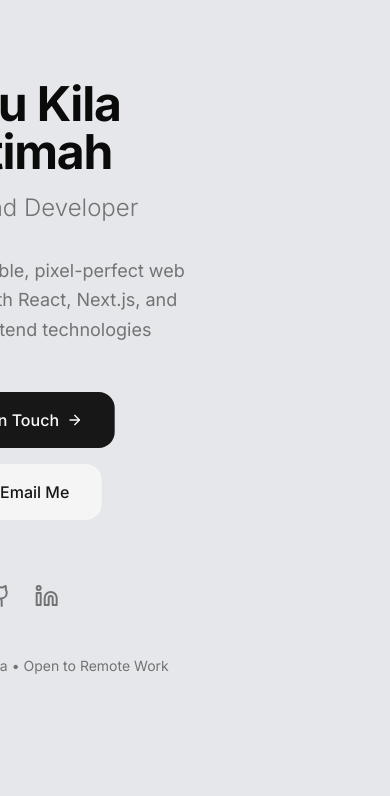
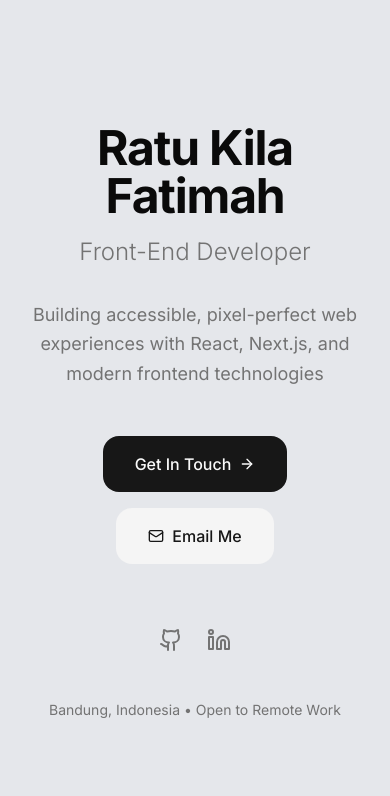
Before and after one commit to ratukf/portfolio, a Next.js app: page / in a window 390 px wide. Shown: the top 796 px of the page. Built offline with nearby package versions, Linux system fonts and the light colour scheme.

Commit message:
style: fix hero for phone resolution

```diff
--- a/components/hero.tsx
+++ b/components/hero.tsx
@@ -14,6 +14,9 @@ export function Hero() {
   // Move left for content, right for image as you scroll
   const contentX = useTransform(scrollYProgress, [0, 1], [0, -200]);
   const imageX = useTransform(scrollYProgress, [0, 1], [0, 200]);
+  const isPhoneResolution =
+    typeof window !== "undefined" &&
+    window.matchMedia("(max-width: 640px)").matches;
 
   return (
     <section
@@ -33,7 +36,7 @@ export function Hero() {
       <div className="flex flex-col lg:flex-row items-center justify-center gap-16 w-full max-w-6xl mx-auto">
         {/* Hero Content */}
         <motion.div
-          style={{ x: contentX }}
+          style={!isPhoneResolution ? { x: contentX } : undefined}
           className="flex-1 max-w-2xl text-center lg:text-left space-y-8"
           initial={{ opacity: 0, y: 250 }}
           animate={{ opacity: 1, y: 0 }}
@@ -126,6 +129,7 @@ export function Hero() {
           </motion.p>
         </motion.div>
         {/* Image Placeholder */}
+        {!isPhoneResolution && (
           <motion.div
             style={{ x: imageX }}
             className="flex-1 flex items-center justify-center"
@@ -141,6 +145,7 @@ export function Hero() {
               />
             </div>
           </motion.div>
+        )}
       </div>
     </section>
   );
```
Lines whose indentation alone changed are shown as unchanged.
